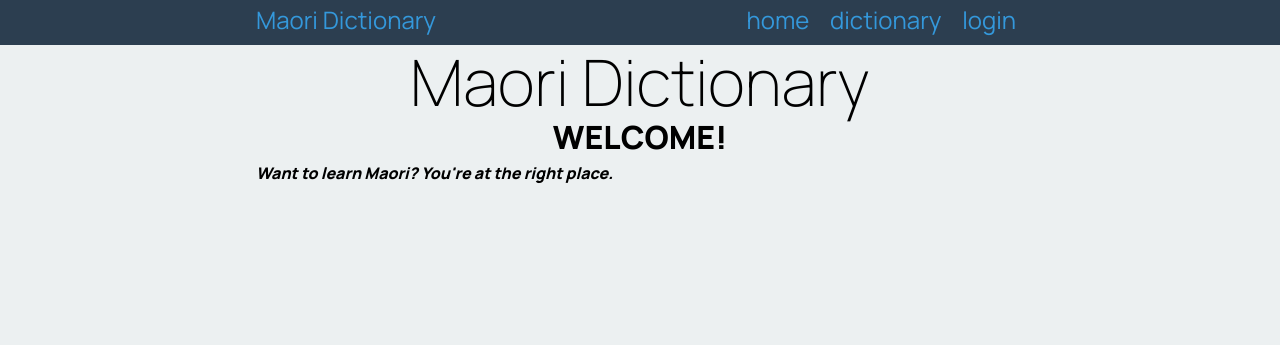
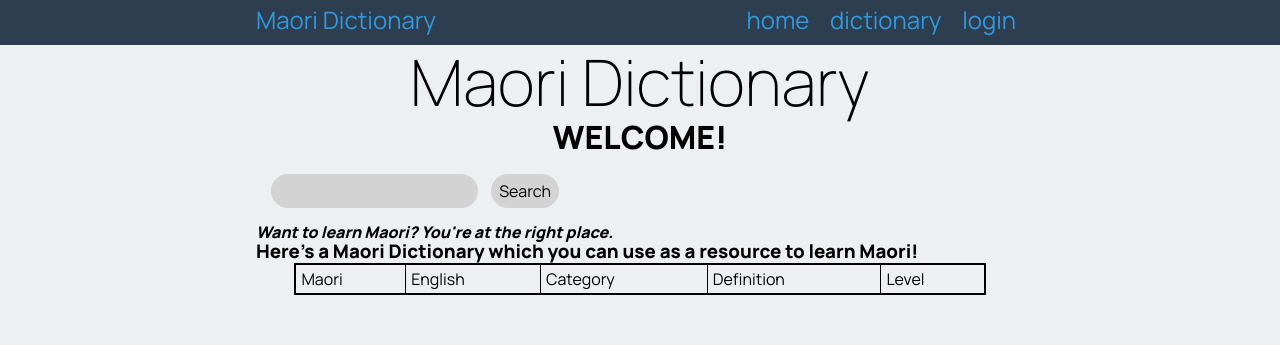
Before and after one commit to TanmayK2007/Maori_Dictionary, a Flask app: page / in a window 1280 px wide. Shown: the top 345 px of the page. Run offline with Flask 3, Linux system fonts and the light colour scheme; data that the repository does not hold is empty.

Commit message:
day 3 work, got my words displaying nice and clean. I'm REALLY happy with the amount of work I have done today.

```diff
--- a/app.py
+++ b/app.py
@@ -35,11 +35,18 @@
 
 @app.route('/')
 def render_home():
+    con = create_connection(DATABASE)
+    query = "SELECT maori, english, category, definition, level FROM maori_words"
+    cur = con.cursor()
+    cur.execute(query)
+    word_list = cur.fetchall()
+    con.close()
+    print(word_list)
     message = request.args.get('message')
     if message is None:
         message = ""
 
-    return render_template('home.html', logged_in=is_logged_in(), message=message)
+    return render_template('home.html', logged_in=is_logged_in(), message=message, words=word_list)
 
 
 @app.route('/dictionary')
@@ -136,3 +143,19 @@
     [session.pop(key) for key in list(session.keys())]
     print(list(session.keys()))
     return redirect('/?message=See+you+next+time!')
+
+
+@app.route('/search', methods=['GET', 'POST'])
+def render_search():
+    search = request.form['search']
+    title = "Search for " + search
+    query = "SELECT maori, english, category, definition, level " \
+            "FROM maori_words WHERE maori like ? OR english like ? OR category like ? OR definition like ?" \
+            "OR level like ?"
+    search = "%" + search + "%"
+    con = create_connection(DATABASE)
+    cur = con.cursor()
+    cur.execute(query, (search, search, search, search, search))
+    words_list = cur.fetchall()
+    con.close()
+    return render_template("home.html", words=words_list, title=title)
--- a/static/style.css
+++ b/static/style.css
@@ -169,37 +95,45 @@
 }
 
 table {
+    border: 2px solid black;
     border-collapse: collapse;
+    width: 90%;
+    margin: auto;
 }
 
-.cart-table > thead {
-    font-weight: bold;
+th,td {
+    border: 1px solid black;
+    padding: 5px;
 }
 
-.cart-table td {
-    padding: 0.2rem 1rem;
-    text-align: center;
-    border: 1px solid #ddd;
+form {
+    padding: 5px;
+    margin: 5px;
 }
 
-.cart-total {
-    font-weight: bold;
+#content {
+    display: grid;
+    grid-template-columns: 1fr 1fr 1fr;
+    gap: 20px 20px;
+    padding-left: 10px;
+    padding-right: 10px;
 }
 
-
-@media only screen and (max-width: 600px) {
-    .container {
-        width: 100%;
-    }
-
-    .product-box {
-        width: 49%;
-    }
+.content-item {
+    border: 2px solid #659DBD;
+    padding: 10px;
+    border-radius: 20px;
 }
 
+article {
+    padding: 10px;
+    background-color: white;
+}
 
-@media only screen and (max-width: 400px) {
-    .product-box {
-        width: 100%;
-    }
+input{
+    border: 3px solid lightgrey;
+    padding: 5px;
+    margin: 5px;
+    background-color: lightgrey;
+    border-radius: 20px;
 }
--- a/templates/base.html
+++ b/templates/base.html
@@ -3,7 +3,7 @@
 
 <head>
     <meta charset="utf-8">
-    <title>smile | home</title>
+    <title>Maori Dictionary</title>
     <meta name="viewport" content="width=device-width, initial-scale=1">
     <link href="https://fonts.googleapis.com/css2?family=Manrope:wght@200;400;600;800&display=swap" rel="stylesheet">
     <link rel="stylesheet" href="https://cdnjs.cloudflare.com/ajax/libs/normalize/8.0.1/normalize.css"/>
@@ -24,6 +24,7 @@
             {% endif %}
         </div>
     </div>
+
 </nav>
 <div class="container">
     <header>
--- a/templates/home.html
+++ b/templates/home.html
@@ -3,5 +3,34 @@
 {% block pageheading %}WELCOME!{% endblock %}
 
 {% block main %}
+        <form method="POST" action="/search">
+            <input type="text" name="search" id="search">
+            <input type="submit" value="Search">
+        </form>
 <strong><em>Want to learn Maori? You're at the right place.</em></strong>
+        <h3>Here's a Maori Dictionary which you can use as a resource to learn Maori!</h3>
+
+    <table>
+        <thead>
+        <tr>
+            <td> Maori</td>
+            <td> English</td>
+            <td> Category</td>
+            <td> Definition</td>
+            <td> Level</td>
+        </tr>
+        </thead>
+        <tbody>
+        {% for word in words %}
+        <tr>
+            <td>{{ word[0] }}</td>
+            <td>{{ word[1] }}</td>
+            <td>{{ word[2] }}</td>
+            <td>{{ word[3] }}</td>
+            <td>{{ word[4] }}</td>
+        </tr>
+            {% endfor %}
+        </tbody>
+    </table>
+
 {% endblock %}
```
Also changed, not shown: other parts of static/style.css (+0 -74 lines), templates/dictionary.html (+9 -9 lines), maori_dictionary.db (added), 1 other file.
